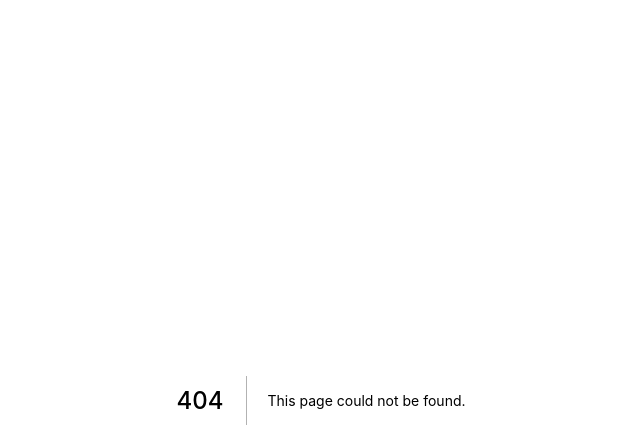
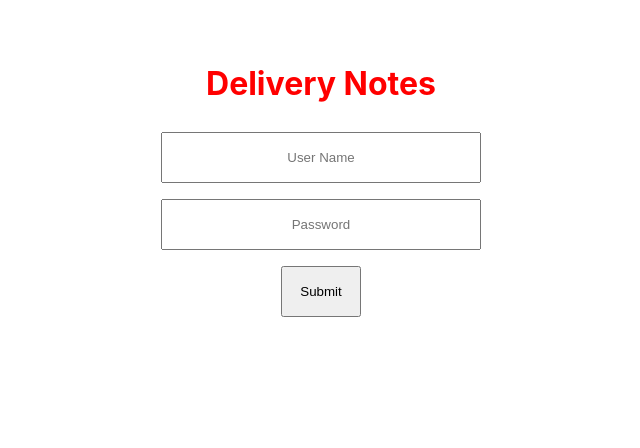
Before and after one commit to minnecoder/driver-notes-next, a Next.js app: page /register in a window 1280 px wide. Before the commit this address had no page. Shown: the top 448 px of the page, without its empty margins (319-959 px from the left). Built offline with nearby package versions, Linux system fonts and the light colour scheme.

Commit message:
Created Register page

```diff
--- /dev/null
+++ b/pages/register.tsx
@@ -0,0 +1,76 @@
+import type { NextPage } from "next";
+import React, { useState } from "react";
+import { useRouter } from "next/router";
+import styles from "../styles/Register.module.css";
+
+const Register: NextPage = () => {
+  const router = useRouter();
+  const [user, setUser] = useState({
+    userName: "",
+    password: "",
+    error: "",
+  });
+
+  function handleChange(event: React.ChangeEvent<HTMLInputElement>) {
+    setUser((prevUser) => ({
+      ...prevUser,
+      [event.target.name]: event.target.value,
+    }));
+    event.preventDefault();
+  }
+
+  function handleSubmit(event: React.FormEvent<HTMLFormElement>) {
+    event.preventDefault();
+    fetch("/api/v1/user/add", {
+      method: "POST",
+      mode: "cors",
+      headers: {
+        "Content-Type": "application/json",
+      },
+      body: JSON.stringify({
+        userName: user.userName,
+        password: user.password,
+      }),
+    })
+      .then((res) => res.json())
+      .then((data) => {
+        if (Object.prototype.hasOwnProperty.call(data, "error")) {
+          setUser((prevUser) => ({ ...prevUser, error: data.error }));
+          router.push("/");
+        }
+        if (Object.prototype.hasOwnProperty.call(data, "success")) {
+          localStorage.setItem("token", data.token);
+          router.push("/stops");
+        }
+      });
+  }
+
+  return (
+    <div>
+      <h1 className={styles.registerTitle}>Delivery Notes</h1>
+      <p className={styles.error}>{user.error}</p>
+      <form className={styles.registerForm} onSubmit={handleSubmit}>
+        <input
+          required
+          name="userName"
+          type="text"
+          placeholder="User Name"
+          value={user.userName}
+          onChange={handleChange}
+        />
+
+        <input
+          required
+          name="password"
+          type="password"
+          placeholder="Password"
+          value={user.password}
+          onChange={handleChange}
+        />
+
+        <input type="submit" value="Submit" />
+      </form>
+    </div>
+  );
+};
+export default Register;
--- /dev/null
+++ b/styles/Register.module.css
@@ -0,0 +1,27 @@
+.registerTitle {
+  text-align: center;
+  color: red;
+  margin-top: 4rem;
+}
+
+.error {
+  text-align: center;
+}
+
+.registerForm {
+  align-items: center;
+  display: flex;
+  justify-content: center;
+  flex-direction: column;
+}
+
+.registerForm input {
+  width: 20rem;
+  margin: 0.5rem 0;
+  padding: 1rem 0;
+  text-align: center;
+}
+
+.registerForm input[type="submit"] {
+  width: 5rem;
+}
```
